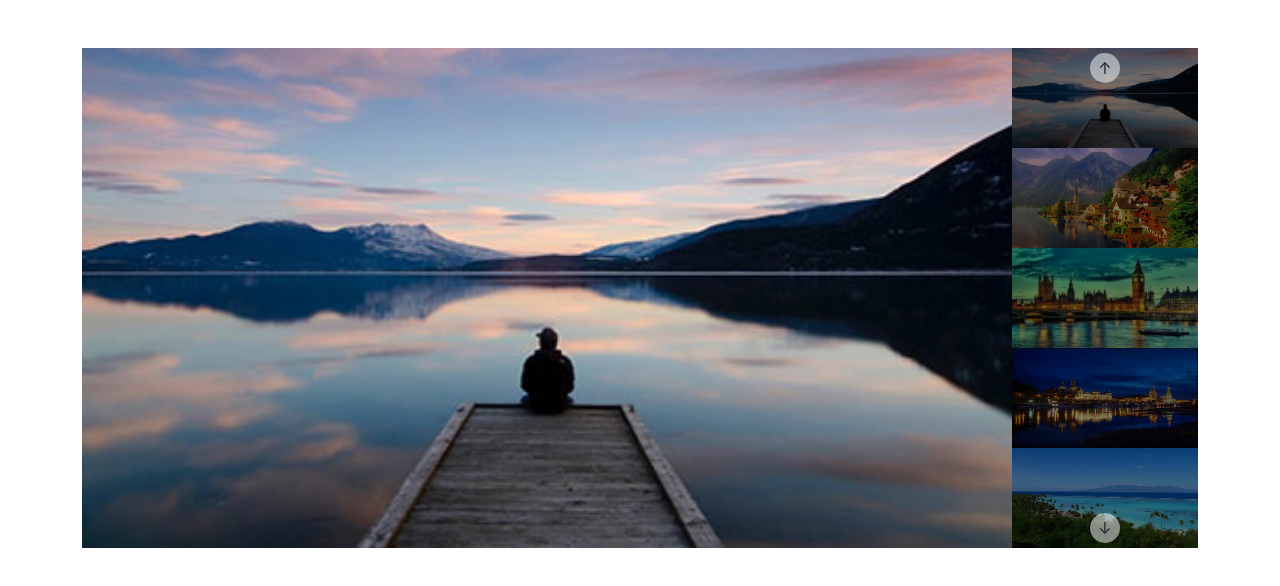
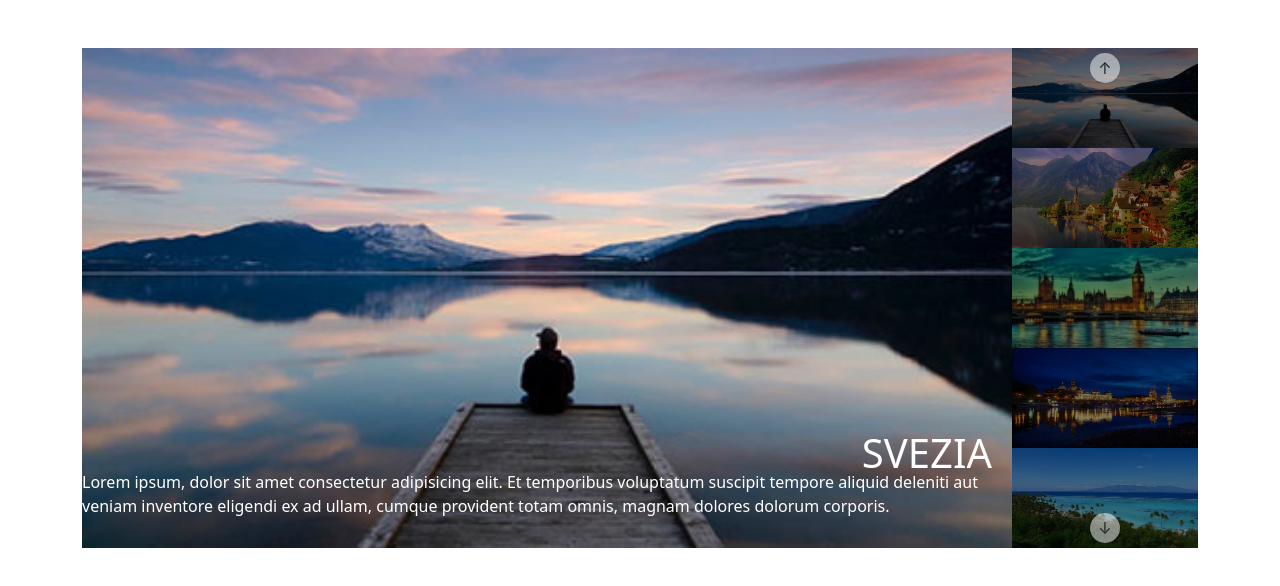
Before and after one commit to G-Salis/js-array-carousel, a plain HTML site: page index.html in a window 1280 px wide. Drawn offline with nearby package versions, Linux system fonts and the light colour scheme.

Commit message:
esercizio completato

```diff
--- a/css/style.css
+++ b/css/style.css
@@ -31,7 +31,7 @@
   background-color: white;
 }
 
-.disactive{
+.disactive, .disactive2, .disactive3{
   display: none;
 }
 
--- a/index.html
+++ b/index.html
@@ -13,10 +13,13 @@
 
   <div class="container">
     <div class="row g-0 py-5">
-      <div class="slider col">
+      <div class="slider position-relative col">
 
 
       </div>
+
+
+
 
 
       <div class="col-2 bg-warning position-relative">
--- a/js/script.js
+++ b/js/script.js
@@ -60,10 +60,48 @@ for (let i = 0; i < image.length; i++) {
 
 }
 
+for (let i = 0; i < title.length; i++) {
+  const item3 = document.createElement('div');
+
+
+  item3.className = 'disactive2';
+
+  if(i === cont){
+    item3.classList.add('active', 'position-absolute', 'text_postion_l');
+  }
+
+  item3.innerHTML = `${title[i]}`;
+
+
+  slider.append(item3);
+
+
+}
+
+for (let i = 0; i < text.length; i++) {
+  const item4 = document.createElement('div');
+
+
+  item4.className = 'disactive3';
+
+  if(i === cont){
+    item4.classList.add('active', 'position-absolute', 'text_postion_d');
+  }
+
+  item4.innerHTML = `${text[i]}`;
+
+
+  slider.append(item4);
+
+
+}
+
 
 // HTMLCollection -> array di elementi HTML
 const items = document.getElementsByClassName('disactive');
 const items2 = document.getElementsByClassName('opac');
+const items3 = document.getElementsByClassName('disactive2');
+const items4 = document.getElementsByClassName('disactive3');
 
 
 const prev = document.querySelector('.up_arrow');
@@ -73,6 +111,8 @@ prev.addEventListener('click',function(){
 
   items[cont].classList.remove('active');
   items2[cont].classList.remove('nitid', 'border', 'border-5');
+  items3[cont].classList.remove('active', 'position-absolute', 'text_postion_l');
+  items4[cont].classList.remove('active', 'position-absolute', 'text_postion_d');
 
 
   cont--;
@@ -81,6 +121,8 @@ prev.addEventListener('click',function(){
 
   items[cont].classList.add('active');
   items2[cont].classList.add('nitid', 'border', 'border-5');
+  items3[cont].classList.add('active', 'position-absolute', 'text_postion_l');
+  items4[cont].classList.add('active', 'position-absolute', 'text_postion_d');
 
 });
 
@@ -88,6 +130,8 @@ next.addEventListener('click',function(){
 
   items[cont].classList.remove('active');
   items2[cont].classList.remove('nitid', 'border', 'border-5');
+  items3[cont].classList.remove('active', 'position-absolute', 'text_postion_l');
+  items4[cont].classList.remove('active', 'position-absolute', 'text_postion_d');
 
 
   cont++;
@@ -97,4 +141,6 @@ next.addEventListener('click',function(){
 
   items[cont].classList.add('active');
   items2[cont].classList.add('nitid', 'border', 'border-5');
+  items3[cont].classList.add('active', 'position-absolute', 'text_postion_l');
+  items4[cont].classList.add('active', 'position-absolute', 'text_postion_d');
 });
```
